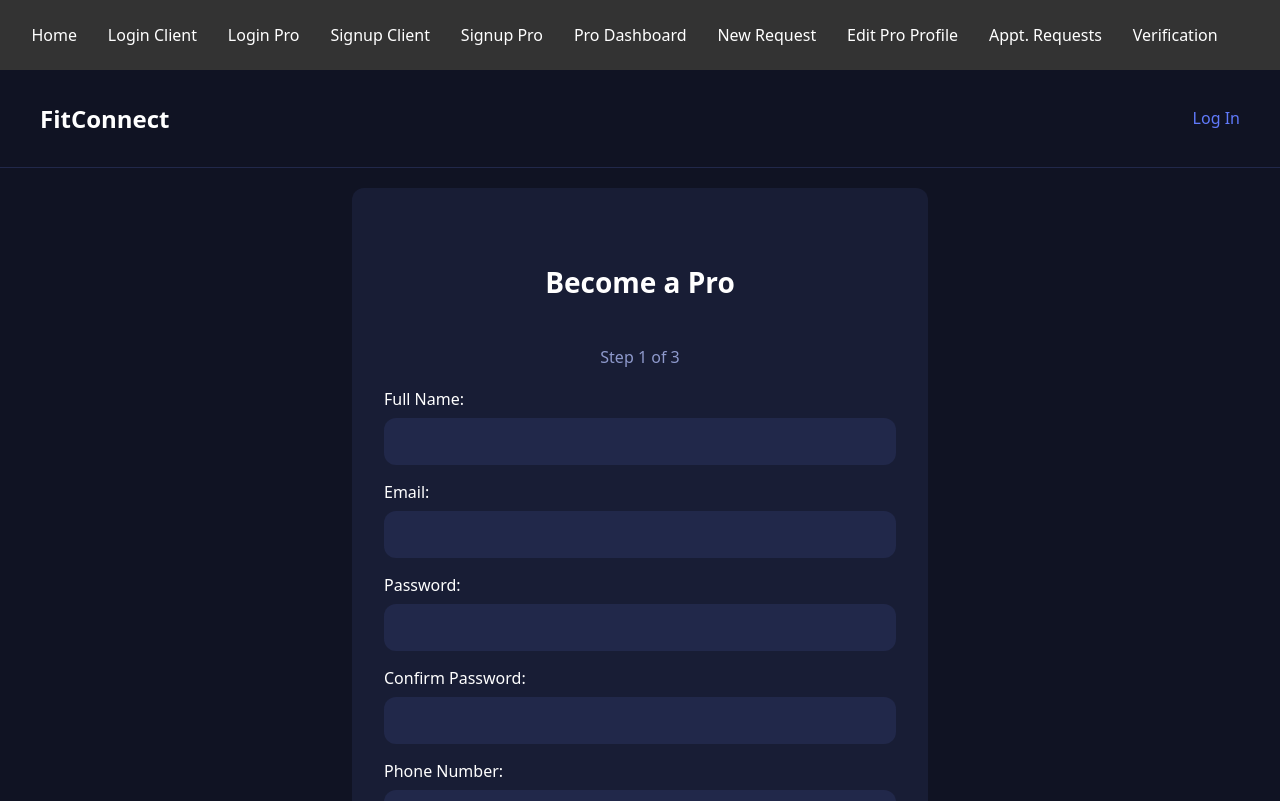
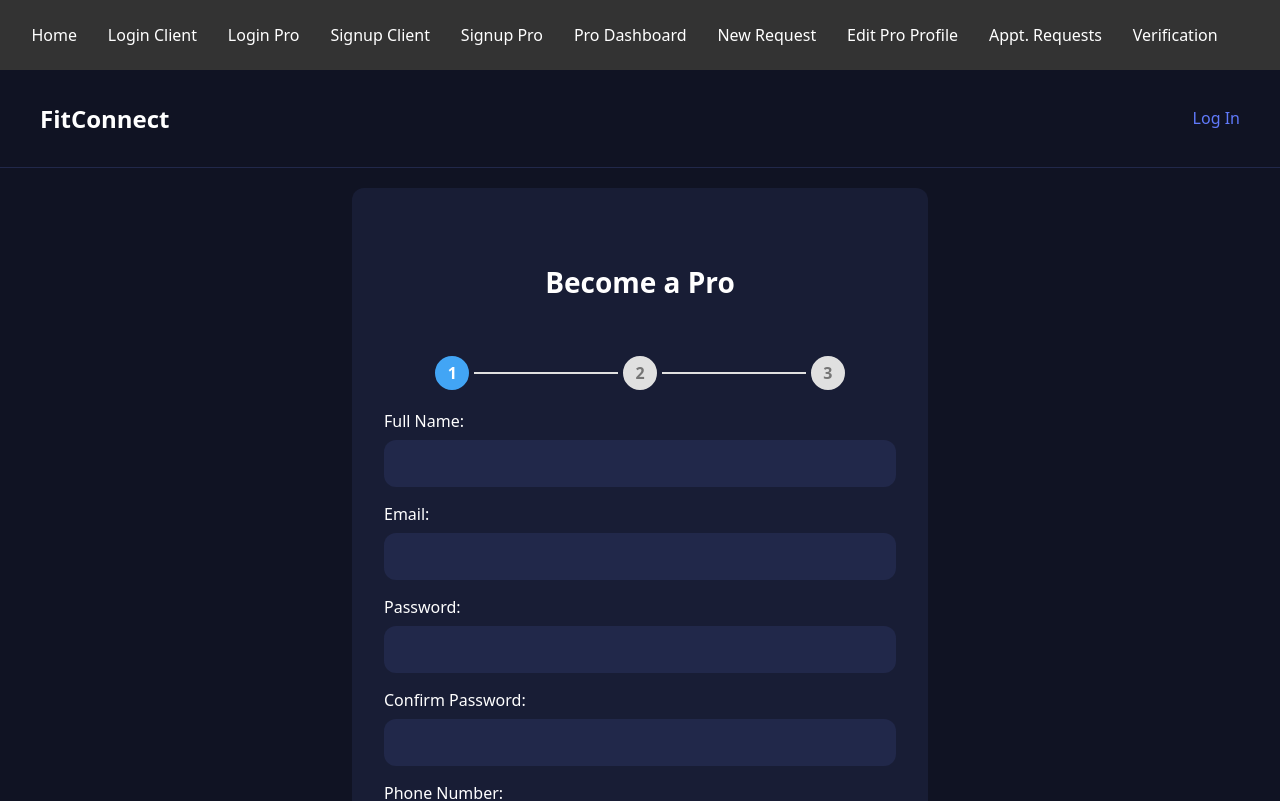
Before and after one commit to Marinell/mybody, a React (Create React App) app in the folder src/main/webui/: page /signup-professional in a window 1280 px wide. Shown: the top 801 px of the page. Built offline with nearby package versions, Linux system fonts and the light colour scheme.

Commit message:
beautify signup

```diff
--- a/src/main/webui/src/components/SignupProfessionalPage.js
+++ b/src/main/webui/src/components/SignupProfessionalPage.js
@@ -144,8 +144,18 @@ const SignupProfessionalPage = () => {
       <main className="main-container">
         <div className="content-container"> {/* Max width is 512px by default from content-container */}
           <h2 className="form-title">Become a Pro</h2>
-          <div className="stepper-indicator">
-            Step {currentStep} of 3
+          <div className="stepper-container">
+            <div className="step">
+              <div className={`step-circle ${currentStep >= 1 ? 'completed-step' : ''} ${currentStep === 1 ? 'current-step' : ''}`}>1</div>
+              <div className={`step-line ${currentStep > 1 ? 'completed-line' : ''}`}></div>
+            </div>
+            <div className="step">
+              <div className={`step-circle ${currentStep >= 2 ? 'completed-step' : ''} ${currentStep === 2 ? 'current-step' : ''}`}>2</div>
+              <div className={`step-line ${currentStep > 2 ? 'completed-line' : ''}`}></div>
+            </div>
+            <div className="step">
+              <div className={`step-circle ${currentStep >= 3 ? 'completed-step' : ''} ${currentStep === 3 ? 'current-step' : ''}`}>3</div>
+            </div>
           </div>
           {message && (
             <div className={message.includes('successful') ? 'success-message' : 'error-message'}>
--- a/src/main/webui/src/global.css
+++ b/src/main/webui/src/global.css
@@ -694,3 +694,63 @@ a:hover {
     /* width: 100%; /* This is already there, might need to be overridden by stepper-navigation logic */
     /* Ensure it has similar importance visually or adjust as needed */
 }
+
+/* Stepper Styles */
+.stepper-container {
+  display: flex;
+  align-items: center;
+  justify-content: space-between; /* Distribute space evenly */
+  width: 80%; /* Or a fixed width like 300px, adjust as needed */
+  margin: 20px auto; /* Center the stepper */
+  padding: 0;
+}
+
+.step {
+  display: flex;
+  align-items: center;
+  flex-grow: 1; /* Allow steps to grow and fill space */
+}
+
+.step:last-child {
+  flex-grow: 0; /* Last step should not have a line growing after it */
+}
+
+.step-circle {
+  width: 30px;
+  height: 30px;
+  border-radius: 50%;
+  background-color: #e0e0e0; /* Default (future step) color */
+  color: #757575; /* Default text color */
+  display: flex;
+  align-items: center;
+  justify-content: center;
+  font-weight: bold;
+  border: 2px solid #e0e0e0; /* Default border */
+  transition: background-color 0.3s ease, border-color 0.3s ease;
+}
+
+.step-line {
+  height: 2px;
+  background-color: #e0e0e0; /* Default line color */
+  flex-grow: 1; /* Line fills space between circles */
+  margin: 0 5px; /* Space around the line */
+  transition: background-color 0.3s ease;
+}
+
+/* Completed step styles */
+.step-circle.completed-step {
+  background-color: #a5d6a7; /* Light green for completed */
+  border-color: #a5d6a7;
+  color: #fff;
+}
+
+.step-line.completed-line {
+  background-color: #a5d6a7; /* Light green for line of completed step */
+}
+
+/* Current step styles */
+.step-circle.current-step {
+  background-color: #42a5f5; /* Blue for current */
+  border-color: #42a5f5;
+  color: #fff;
+}
```
